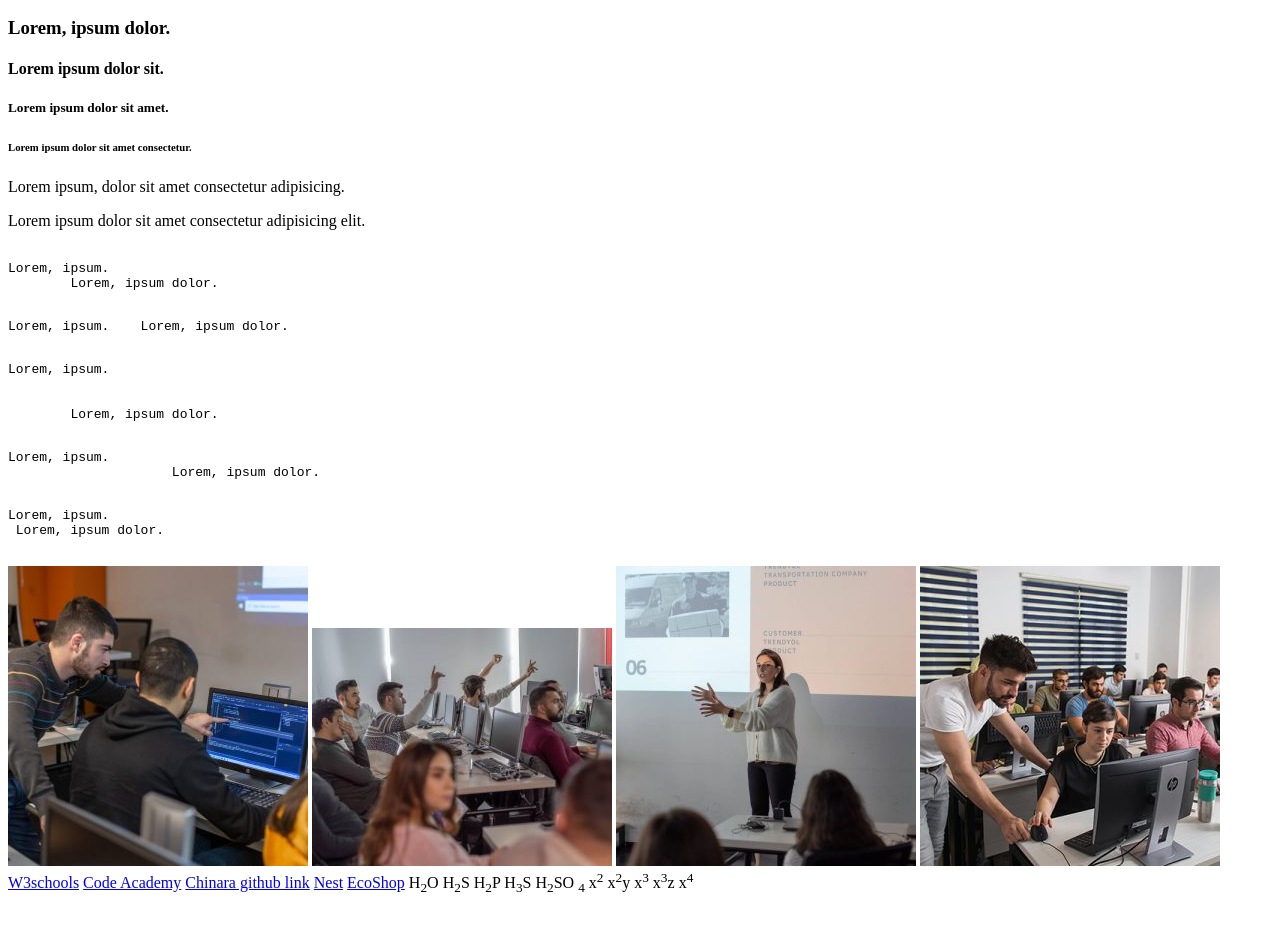
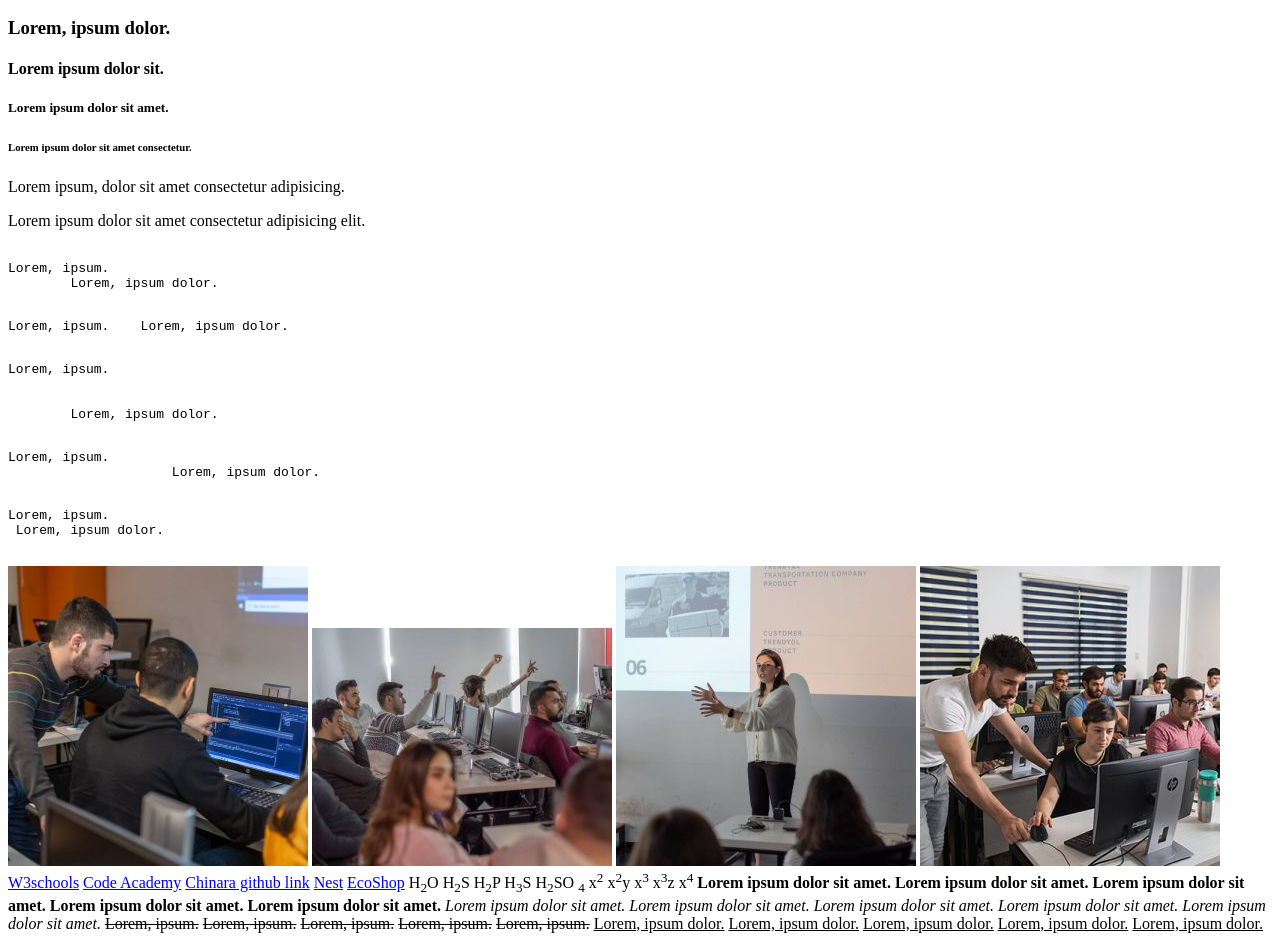
Before and after one commit to Chinara0303/Html-Intro, a plain HTML site: page index.html in a window 1280 px wide. Shown: the part 110-1051 px from the top of the page. Before the commit the page ends 1015 px from the top, so only its background shows below. Drawn offline with Linux system fonts and the light colour scheme.

Commit message:
Add some tags

```diff
--- a/index.html
+++ b/index.html
@@ -55,5 +55,30 @@
     <span>x<sup>3</sup></span>
     <span>x<sup>3</sup>z</span>
     <span>x<sup>4</sup></span>
+
+    <b>Lorem ipsum dolor sit amet.</b>
+    <b>Lorem ipsum dolor sit amet.</b>
+    <b>Lorem ipsum dolor sit amet.</b>
+    <b>Lorem ipsum dolor sit amet.</b>
+    <b>Lorem ipsum dolor sit amet.</b>
+
+    <i>Lorem ipsum dolor sit amet.</i>
+    <i>Lorem ipsum dolor sit amet.</i>
+    <i>Lorem ipsum dolor sit amet.</i>
+    <i>Lorem ipsum dolor sit amet.</i>
+    <i>Lorem ipsum dolor sit amet.</i>
+
+    <del>Lorem, ipsum.</del>
+    <del>Lorem, ipsum.</del>
+    <del>Lorem, ipsum.</del>
+    <del>Lorem, ipsum.</del>
+    <del>Lorem, ipsum.</del>
+
+    <ins>Lorem, ipsum dolor.</ins>
+    <ins>Lorem, ipsum dolor.</ins>
+    <ins>Lorem, ipsum dolor.</ins>
+    <ins>Lorem, ipsum dolor.</ins>
+    <ins>Lorem, ipsum dolor.</ins>
+
 </body>
 </html>
```
